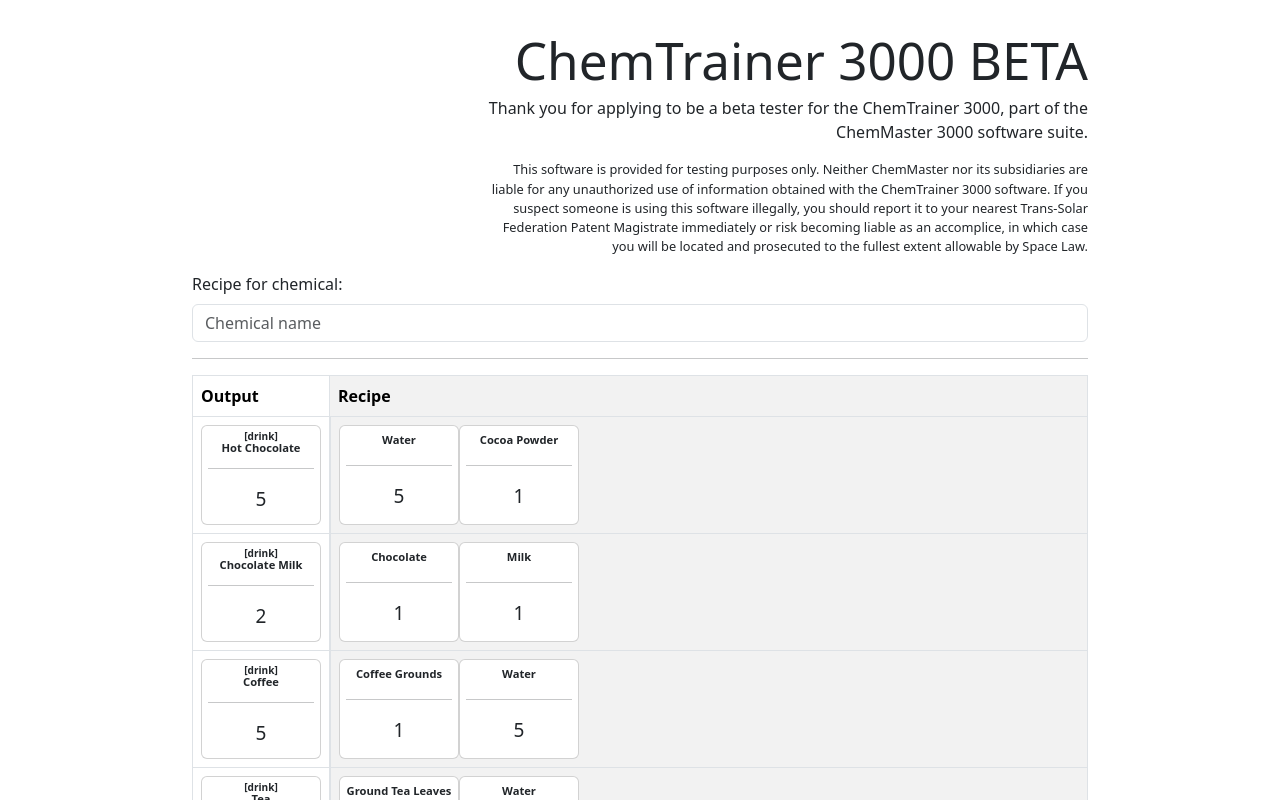
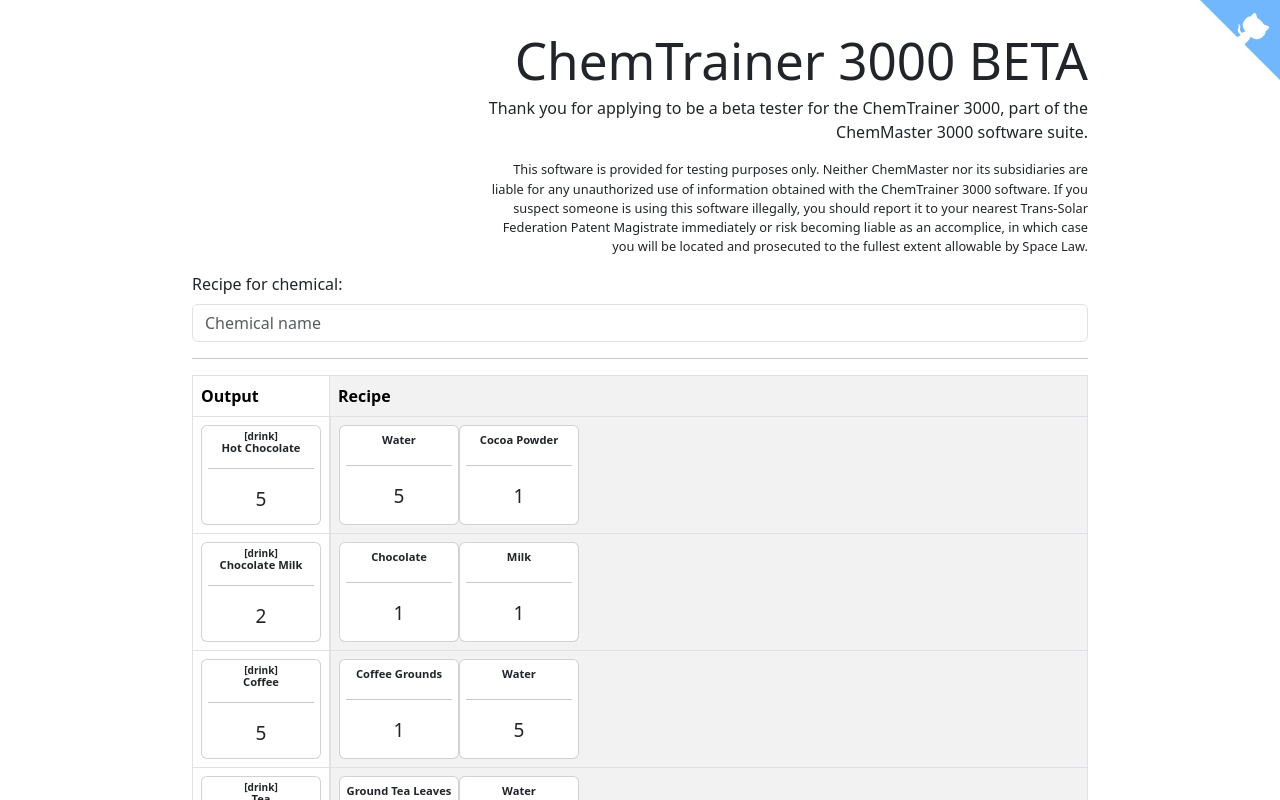
Before and after one commit to asciodev/ChemTrainer3000, a React (Vite) app: page / in a window 1280 px wide. Shown: the top 800 px of the page. Built offline with nearby package versions, Linux system fonts and the light colour scheme.

Commit message:
Add Github links

```diff
--- a/src/App.tsx
+++ b/src/App.tsx
@@ -1,11 +1,17 @@
 import RecipeCalculator from './components/RecipeCalculator'
 import './App.css'
+import GithubCorner from './components/GithubCorner'
 
 function App() {
 
   return (
     <>
+      <GithubCorner href="https://github.com/asciodev/ChemTrainer3000"></GithubCorner>
       <RecipeCalculator></RecipeCalculator>
+      <footer className="d-flex flex-wrap justify-content-between align-items-center py-3 my-4 border-top">
+        <p className="col-md-4 mb-0 text-body-secondary">&copy; 2568 ChemMaster Appliances</p>
+        <div className="d-flex justify-content-end col-md-4 align-items-left"><p className="mb-0 text-body-secondary">Made with <a href="https://github.com/warriorstar-orion/avulto">Avulto</a>!</p></div>
+      </footer>
     </>
   )
 }
--- /dev/null
+++ b/src/components/GithubCorner.css
@@ -0,0 +1,47 @@
+a.github-corner{
+  position: absolute;
+  top: 0;
+  right: 0;
+}
+
+.github-corner:hover .octo-arm {
+  animation: octocat-wave 560ms ease-in-out;
+  transform-origin: 130px 106px;
+}
+
+.github-corner svg {
+  fill: #70B7FD;
+  color: #fff;
+  position: absolute;
+  top: 0;
+  border: 0;
+  right: 0;
+}
+
+@keyframes octocat-wave {
+
+  0%,
+  100% {
+    transform: rotate(0)
+  }
+
+  20%,
+  60% {
+    transform: rotate(-25deg)
+  }
+
+  40%,
+  80% {
+    transform: rotate(10deg)
+  }
+}
+
+@media (max-width:500px) {
+  .github-corner:hover .octo-arm {
+    animation: none
+  }
+
+  .github-corner .octo-arm {
+    animation: octocat-wave 560ms ease-in-out
+  }
+}
--- /dev/null
+++ b/src/components/GithubCorner.tsx
@@ -0,0 +1,12 @@
+import './GithubCorner.css'
+function GithubCorner({ href } : { href: string }) {
+  return <a href={href} className="github-corner" aria-label="View source on GitHub">
+    <svg width="80" height="80" viewBox="0 0 250 250" aria-hidden="true">
+      <path d="M0,0 L115,115 L130,115 L142,142 L250,250 L250,0 Z"></path>
+      <path d="M128.3,109.0 C113.8,99.7 119.0,89.6 119.0,89.6 C122.0,82.7 120.5,78.6 120.5,78.6 C119.2,72.0 123.4,76.3 123.4,76.3 C127.3,80.9 125.5,87.3 125.5,87.3 C122.9,97.6 130.6,101.9 134.4,103.2" fill="currentColor" className="octo-arm"></path>
+      <path d="M115.0,115.0 C114.9,115.1 118.7,116.5 119.8,115.4 L133.7,101.6 C136.9,99.2 139.9,98.4 142.2,98.6 C133.8,88.0 127.5,74.4 143.8,58.0 C148.5,53.4 154.0,51.2 159.7,51.0 C160.3,49.4 163.2,43.6 171.4,40.1 C171.4,40.1 176.1,42.5 178.8,56.2 C183.1,58.6 187.2,61.8 190.9,65.4 C194.5,69.0 197.7,73.2 200.1,77.6 C213.8,80.2 216.3,84.9 216.3,84.9 C212.7,93.1 206.9,96.0 205.4,96.6 C205.1,102.4 203.0,107.8 198.3,112.5 C181.9,128.9 168.3,122.5 157.7,114.1 C157.9,116.9 156.7,120.9 152.7,124.9 L141.0,136.5 C139.8,137.7 141.6,141.9 141.8,141.8 Z" fill="currentColor" className="octo-body"></path>
+    </svg>
+  </a>
+}
+
+export default GithubCorner
```
